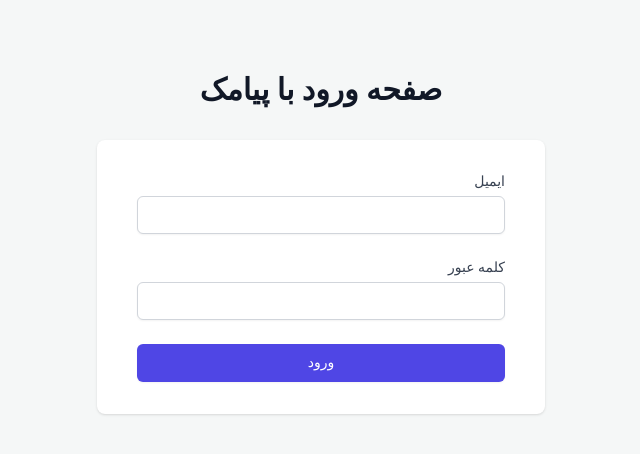
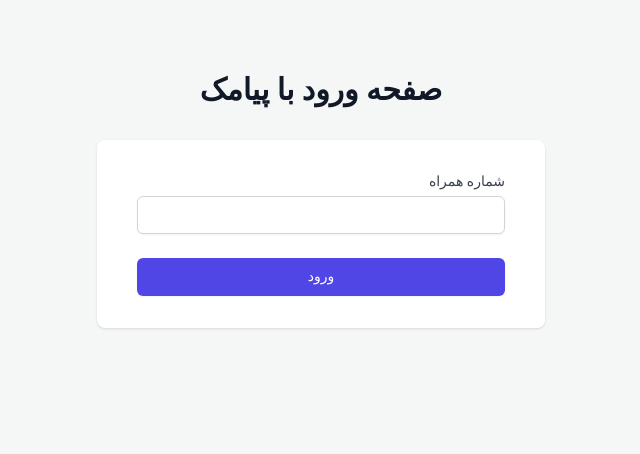
Before and after one commit to ahad-lag/shop, a Next.js app: page /auth/loginsms in a window 1280 px wide. Shown: the top 454 px of the page, without its empty margins (394-1034 px from the left). Built offline with nearby package versions, Linux system fonts and the light colour scheme.

Commit message:
complete login page with sms

```diff
--- /dev/null
+++ b/app/components/auth/innerLoginFormSms.tsx
@@ -0,0 +1,21 @@
+import { Form, FormikProps } from "formik";
+import { LoginFormSmsValuesInterface } from "../../contracts/auth";
+import InputFrom from "../shared/form/input";
+import SubmitButton from "../shared/form/submitButton";
+
+const InnerLoginFormSms = (props : FormikProps<LoginFormSmsValuesInterface>) => {
+    return (
+        <Form className="space-y-6">
+
+            <div>
+                <InputFrom name="phone" label="شماره همراه" />
+            </div>
+
+            <div>
+                <SubmitButton label="ورود" />
+            </div>
+        </Form>
+    )
+}
+
+export default InnerLoginFormSms;
--- a/app/form/auth/loginFormSms.tsx
+++ b/app/form/auth/loginFormSms.tsx
@@ -1,5 +1,8 @@
 import { withFormik } from "formik";
+import InnerLoginFormSms from "../../components/auth/innerLoginFormSms";
 import { LoginFormSmsValuesInterface } from "../../contracts/auth";
+import CallApi from "../../helpers/callApi";
+import { loginFormSmsValidate } from "../../validate/auth/loginFormSmsValidate";
 
 interface LoginFormSmsProps {
 
@@ -11,10 +14,11 @@ const LoginFormSms = withFormik<LoginFormSmsProps,LoginFormSmsValuesInterface>({
             phone : ''
         }
     },
-    handleSubmit: (value) => {
-        console.log(value)
-    }
-
-})
+    handleSubmit: async (value) => {
+        let res = await CallApi().post('/auth/login',value);
+        console.log(res)
+    },
+    validationSchema : loginFormSmsValidate
+})(InnerLoginFormSms)
 
 export default LoginFormSms;
--- /dev/null
+++ b/app/validate/auth/loginFormSmsValidate.ts
@@ -0,0 +1,7 @@
+import * as yup from 'yup';
+
+const phoneRegExp = /^(0|0098|\+98)9(0[1-5]|[1 3]\d|2[0-2]|98)\d{7}$/
+
+export let loginFormSmsValidate = yup.object().shape({
+    phone : yup.string().required().min(8).matches(phoneRegExp, 'the phone format is not correct')
+});
--- a/pages/auth/loginsms.tsx
+++ b/pages/auth/loginsms.tsx
@@ -1,5 +1,5 @@
 import { NextPage } from "next";
-import LoginForm from "../../app/form/auth/loginForm";
+import LoginFormSms from "../../app/form/auth/loginFormSms";
 
 const LoginSms: NextPage = () => {
   return (
@@ -11,7 +11,7 @@ const LoginSms: NextPage = () => {
 
         <div className="mt-8 sm:mx-auto sm:w-full sm:max-w-md">
           <div className="bg-white py-8 px-4 shadow sm:rounded-lg sm:px-10">
-            <LoginForm />
+            <LoginFormSms />
           </div>
         </div>
       </div>
```
